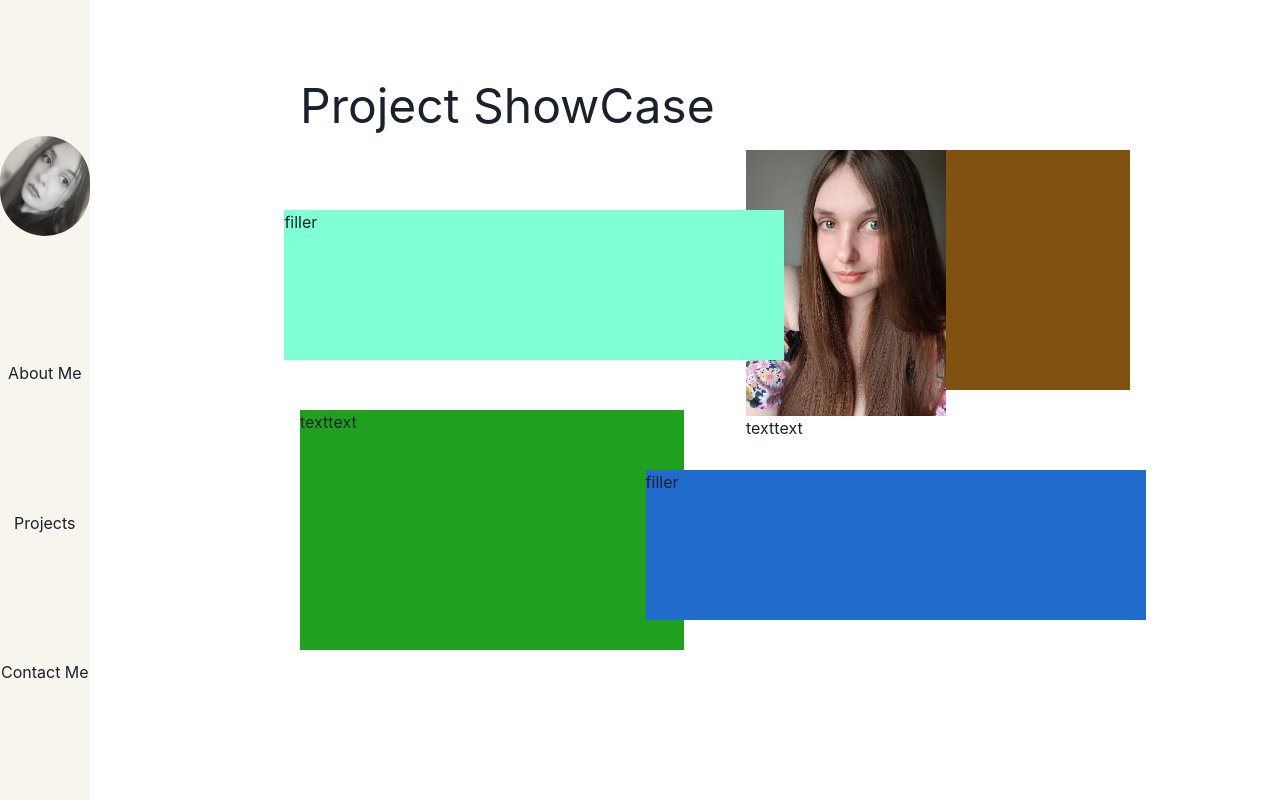
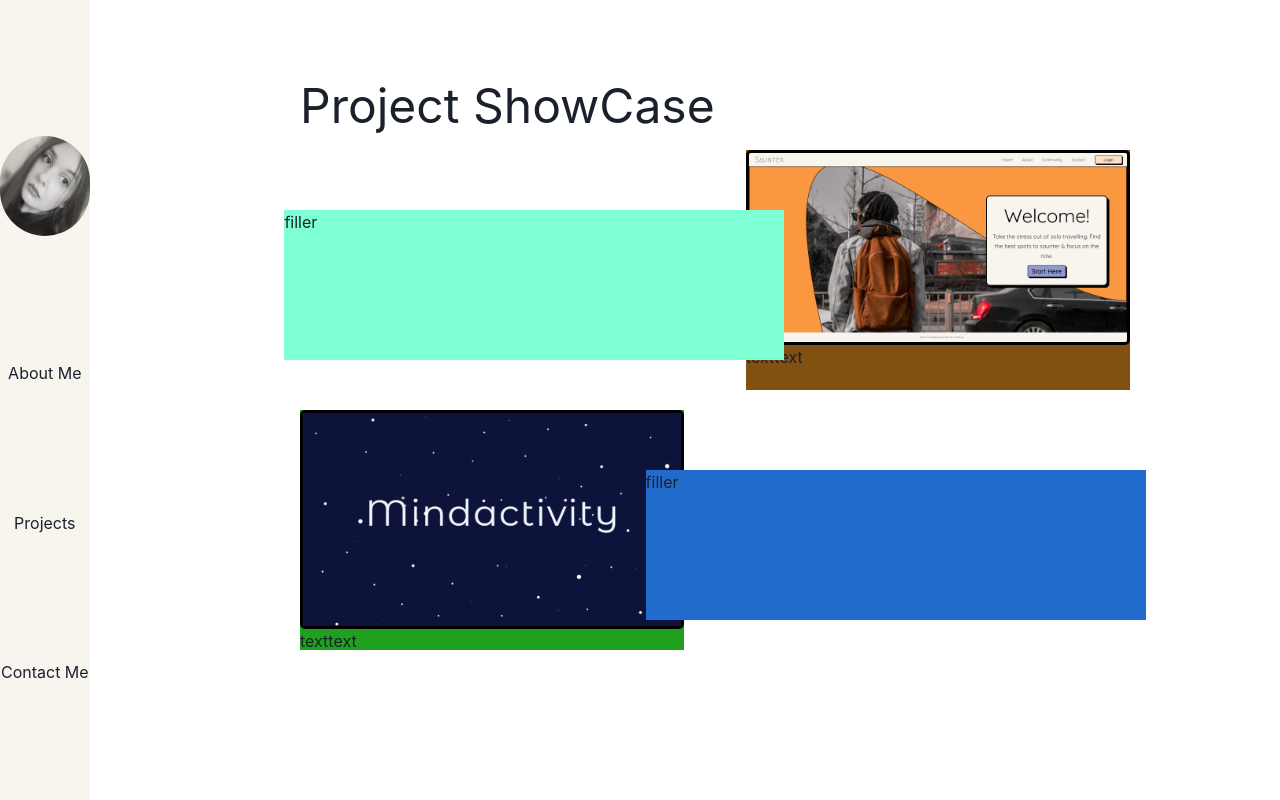
Before and after one commit to Sadie109/Sadie-Portfolio, a Next.js app: page /projects in a window 1280 px wide. Built offline with nearby package versions, Linux system fonts and the light colour scheme.

Commit message:
added imgs and position

```diff
--- a/pages/projects.js
+++ b/pages/projects.js
@@ -11,7 +11,7 @@ function projects() {
           <p>filler</p>
         </div>
         <div>
-          <img className={styles.Img} src="/image.jpg" />
+          <img className={styles.Img} src="/Saunter.png" />
           <a>text</a>
           <a>text</a>
         </div>
@@ -21,21 +21,14 @@ function projects() {
       <div className={styles.ProjectInfoContainer}>
         <p>filler</p>
       </div>
-      <div className={styles.ProjectImg}>
-        <img />
+      <img className={styles.Img} src="/MindActivity.png" />
+
         <a>text</a>
         <a>text</a>
-      </div>
+
       </div>
 
-      {/* <div className={styles.InfoContainer}>
-        <p>filler</p>
-      </div>
-      <div className={styles.ImgContainer}>
-      <img/>
-        <a>text</a>
-        <a>text</a>
-      </div> */}
+
     </div>
   );
 }
--- a/styles/project.module.css
+++ b/styles/project.module.css
@@ -35,8 +35,10 @@
 }
 
 .Img {
-  background-color: bisque;
-  width: 200px;
+  /* background-color: bisque; */
+  width: 100%;
+  border: 3px solid black;
+  border-radius: 5px;
 }
 
 .ProjectContainer {
@@ -59,4 +61,7 @@
 }
 
 .ProjectImg {
+  border: 3px solid black;
+  border-radius: 5px;
+  width: 100%;
 }
```
Also changed, not shown: public/MindActivity.png (added), public/Saunter.png (added).
